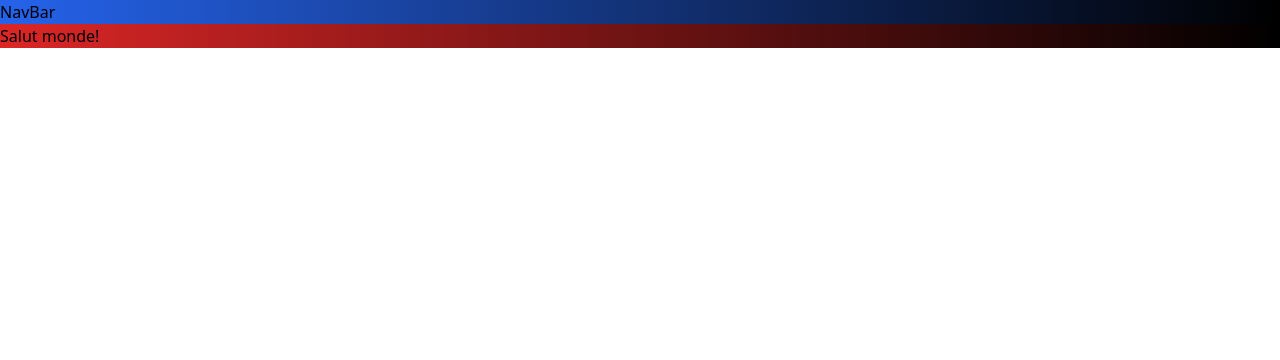
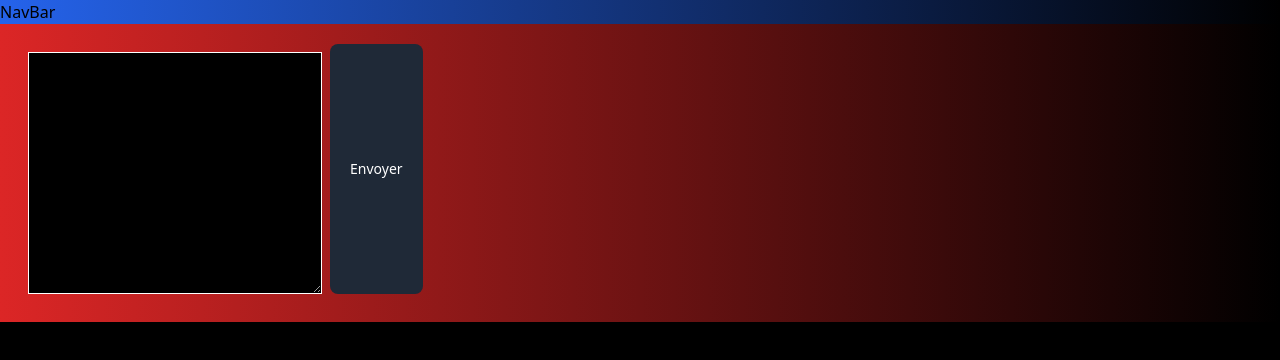
Before and after one commit to Faboo21/chat-app-td1, a Vue app: page / in a window 1280 px wide. Shown: the top 360 px of the page. Built offline with nearby package versions, Linux system fonts and the light colour scheme.

Commit message:
feat: add message input

```diff
--- a/src/App.vue
+++ b/src/App.vue
@@ -1,8 +1,11 @@
-<script setup></script>
+<script setup>
+</script>
 
-<template>
-    <div class="bg-gradient-to-r from-blue-600 to-black ">NavBar</div>
-    <RouterView></RouterView>
+<template >
+    <div class="bg-black h-full">
+        <div class="bg-gradient-to-r from-blue-600 to-black">NavBar</div>
+        <RouterView></RouterView>
+    </div>
 </template>
 
 <style scoped></style>
--- a/src/views/ChatView.vue
+++ b/src/views/ChatView.vue
@@ -1,6 +1,42 @@
-<template >
-    <div class="bg-gradient-to-r from-red-600 to-black ">
-        Salut monde!
+<script setup>
+import { ref } from 'vue'
+const message = ref('')
+const messages = ref([])
+const addMessage = () => {
+  if (message.value != '') {
+    messages.value.push(message.value)
+    message.value = ''
+  }
+}
+</script>
+<template>
+  <div>
+    <div v-for="(message, index) in messages" :key="index">
+      <h1
+        class="text-4xl font-extrabold leading-none tracking-tight md:text-5xl lg:text-6xl dark:text-white text-white bg-gradient-to-r from-lime-400 to-black p-4"
+      >
+        {{ message }}
+      </h1>
     </div>
+  </div>
 
+  <div class="bg-gradient-to-r from-red-600 to-black">
+    <div class="flex p-5">
+      <textarea
+        v-model="message"
+        name="message"
+        id="message"
+        cols="30"
+        rows="10"
+        class="bg-black text-neutral-50 border-white border m-2"
+      ></textarea>
+      <button
+        @click="addMessage"
+        type="button"
+        class="text-white bg-gray-800 hover:bg-gray-900 focus:outline-none focus:ring-4 focus:ring-gray-300 font-medium rounded-lg text-sm px-5 me-2 mb-2 dark:bg-gray-800 dark:hover:bg-gray-700 dark:focus:ring-gray-700 dark:border-gray-700"
+      >
+        Envoyer
+      </button>
+    </div>
+  </div>
 </template>
```
